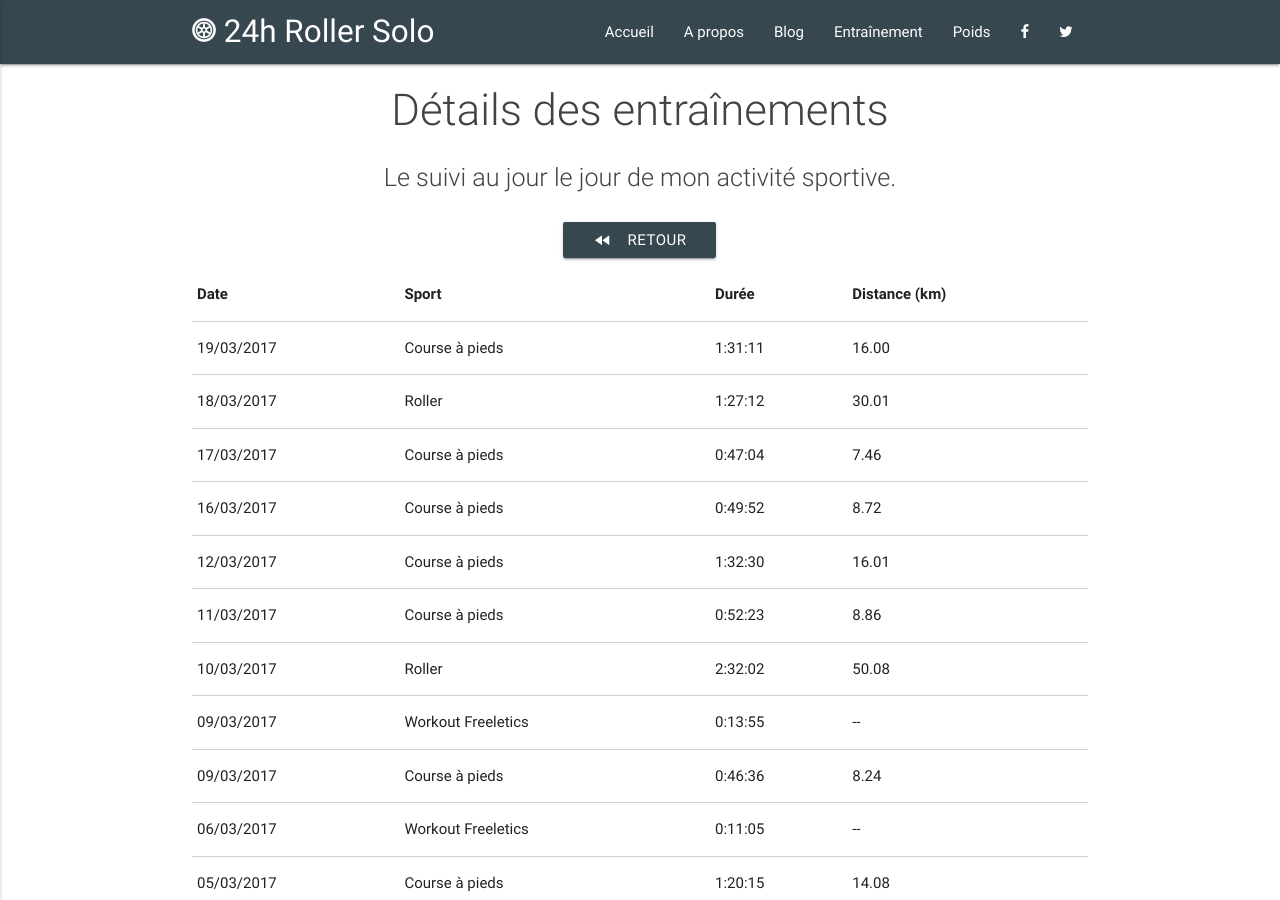
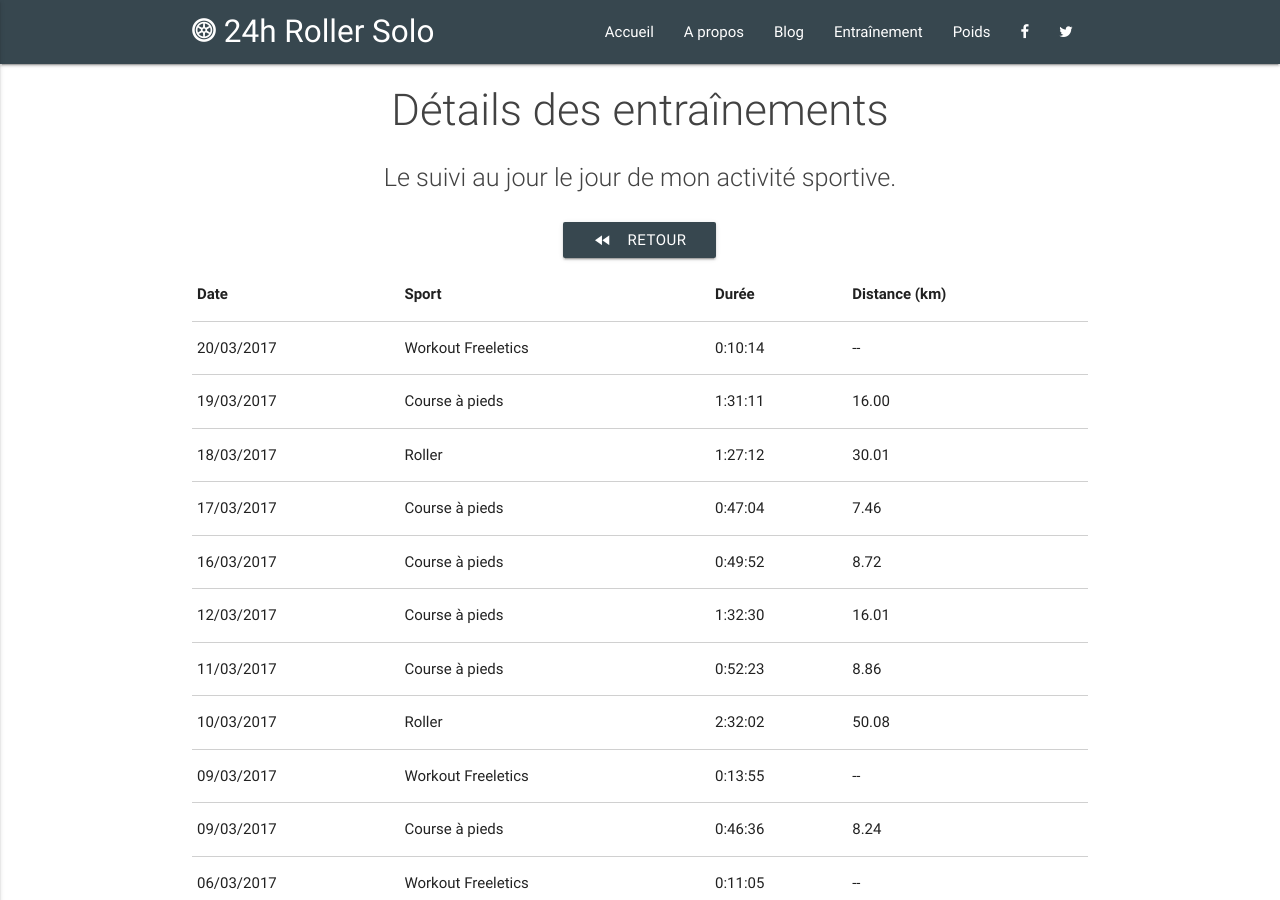
Before and after one commit to 24hRollerSolo/24hRollerSolo.github.io, a Jekyll site: the page built from training/details.html, in a window 1280 px wide and 900 px high. Built offline with Jekyll 4.4.1, drawn with Linux system fonts in a browser that asks for light colours.

Commit message:
Add 2017-03-20 workout

```diff
--- a/_data/sports.json
+++ b/_data/sports.json
@@ -1,4 +1,5 @@
 [
+  {"date": "2017-03-20", "type": "WORKOUT", "program": "W10-02 | 10 SPRAWLS + 3/5 HERA Endurance 2x2", "duration": "0:10:14"},
   {"date": "2017-03-19", "type": "RUNNING", "distance": "16.00", "duration": "1:31:11"},
   {"date": "2017-03-18", "type": "ROLLER", "distance": "30.01", "duration": "1:27:12"},
   {"date": "2017-03-17", "type": "RUNNING", "distance": "7.46", "duration": "0:47:04"},
```
